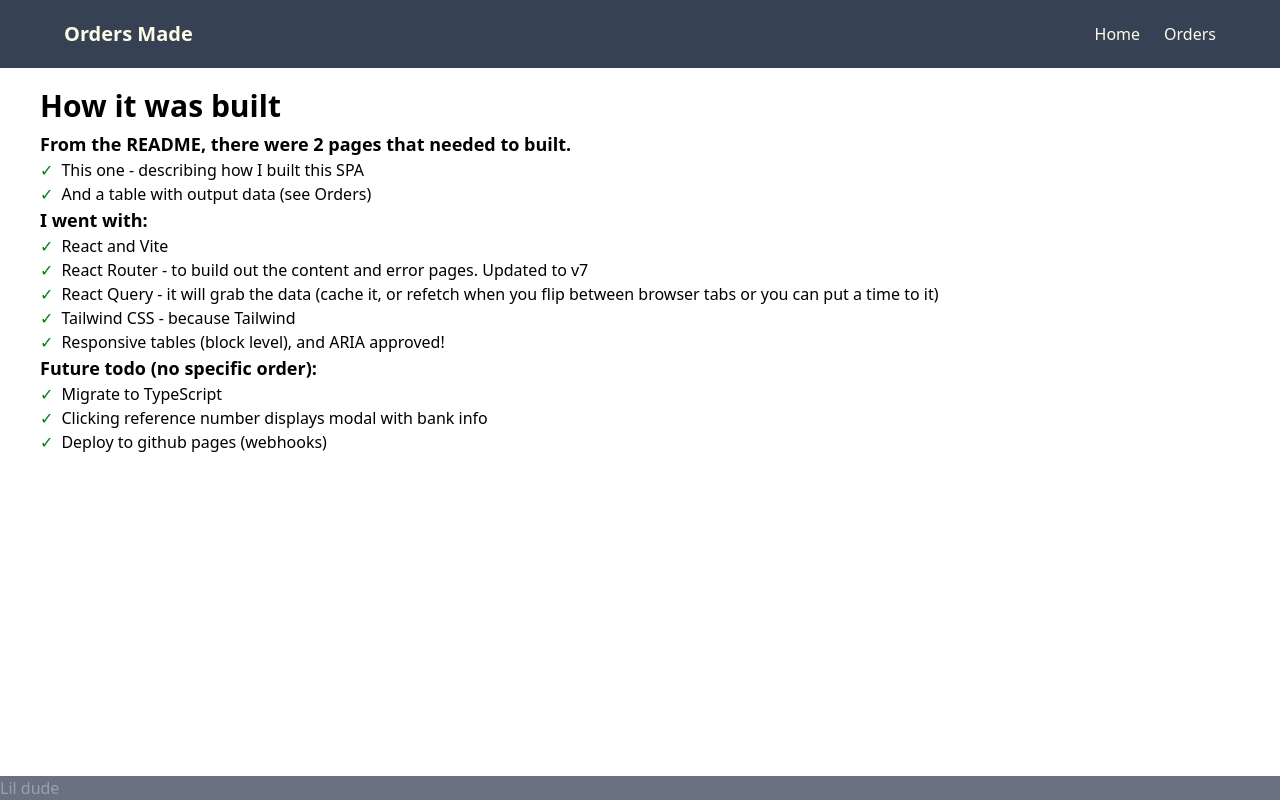
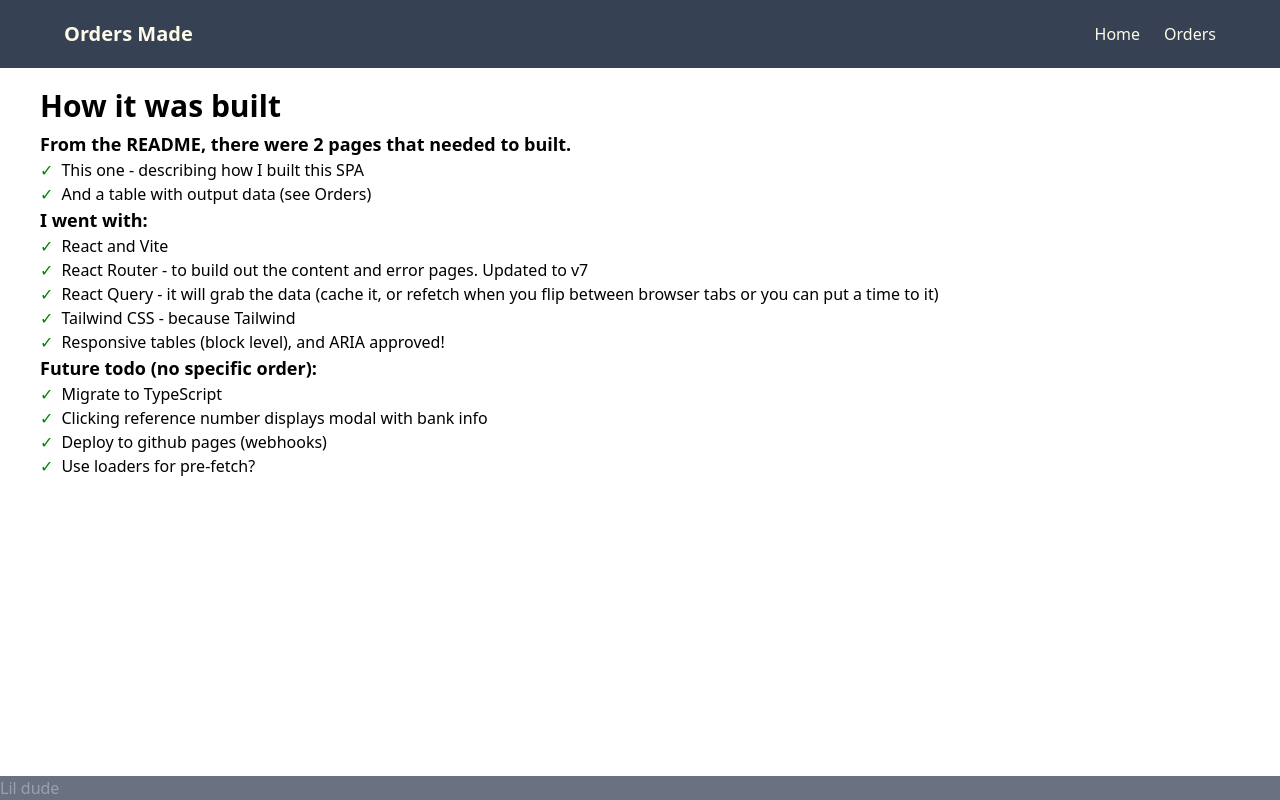
Before and after one commit to adritek/kantox-table, a React (Vite) app: page / in a window 1280 px wide. Built offline with nearby package versions, Linux system fonts and the light colour scheme.

Commit message:
Copy changes

```diff
--- a/src/App.jsx
+++ b/src/App.jsx
@@ -1,8 +1,6 @@
 import { Outlet, Link } from 'react-router';
 
 import MainNav from './components/MainNav';
-
-// import './App.css';
 
 export default function App() {
   return (
--- a/src/pages/HomePage.jsx
+++ b/src/pages/HomePage.jsx
@@ -29,6 +29,7 @@ export default function Home() {
         <li>Migrate to TypeScript</li>
         <li>Clicking reference number displays modal with bank info</li>
         <li>Deploy to github pages (webhooks)</li>
+        <li>Use loaders for pre-fetch?</li>
       </ul>
     </div>
   );
```
